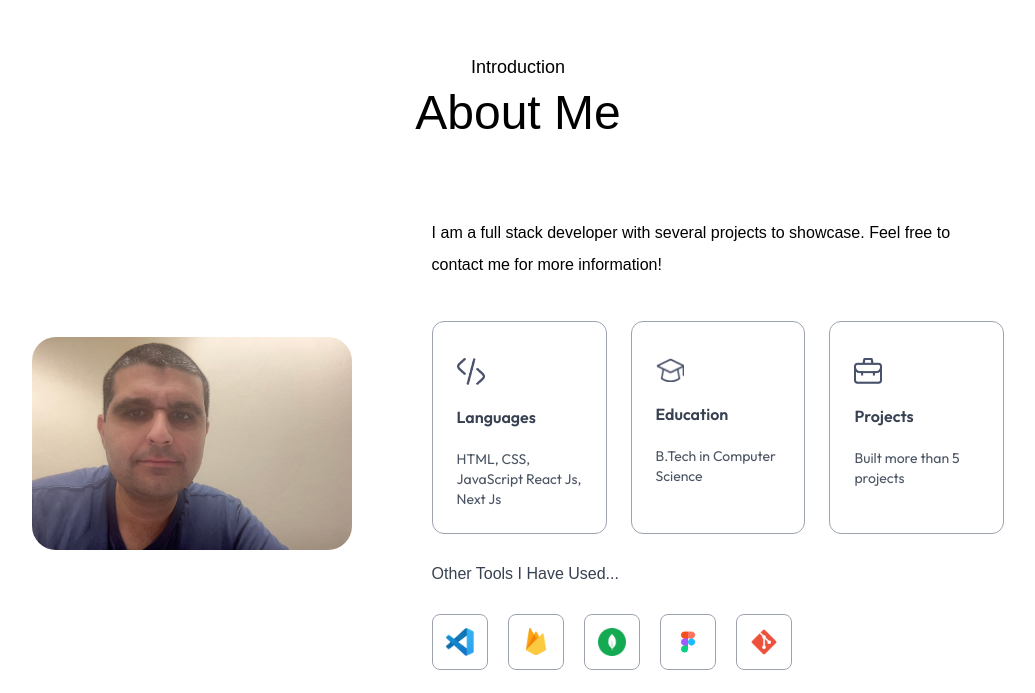
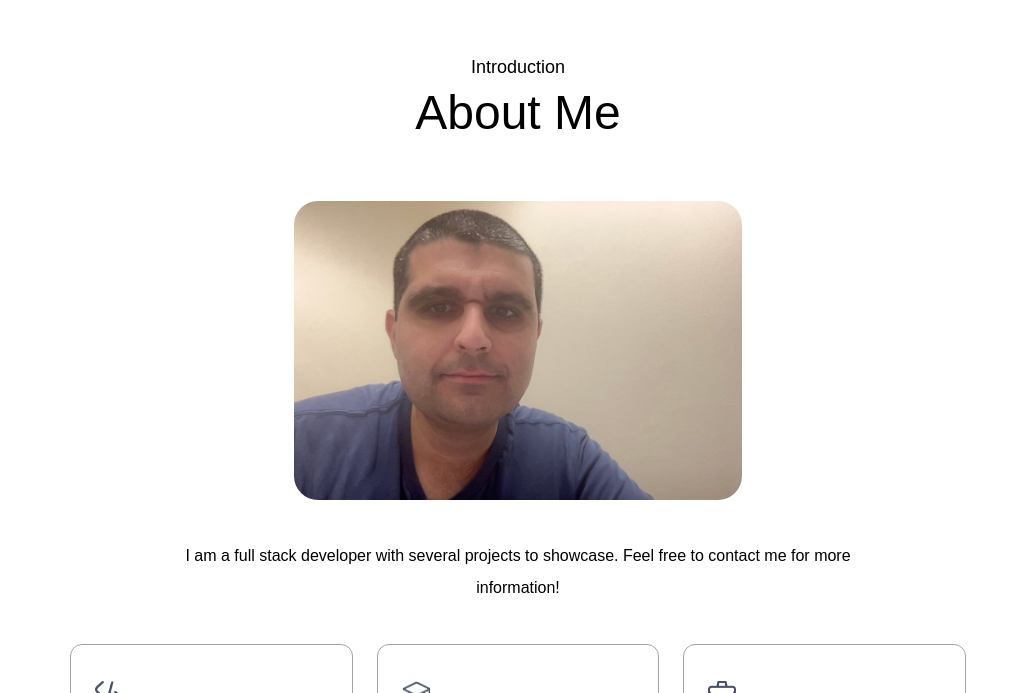
Before and after one commit to fcuello1223/portfolio, a Next.js app: page / in a window 1280 px wide. Shown: the part 787-1480 px from the top of the page, without its empty margins (122-1157 px from the left). Built offline with nearby package versions, Linux system fonts and the light colour scheme; a web font is replaced by a local one.

Commit message:
Re-Designed The About Section

```diff
--- a/app/components/About.jsx
+++ b/app/components/About.jsx
@@ -2,73 +2,36 @@ import React from "react";
 import Image from "next/image";
 import { motion } from "motion/react";
 
-import { assets, infoList, toolsData } from "@/assets/assets";
+import { assets, infoList } from "@/assets/assets";
 
 const About = ({ isDarkMode }) => {
   return (
     <motion.div
-      className="w-full px-[12%] py-10 scroll-mt-20"
+      className="w-full px-[12%] py-10 scroll-mt-20 text-center"
       id="about"
       initial={{ opacity: 0 }}
       whileInView={{ opacity: 1 }}
       transition={{ duration: 1 }}
     >
-      <motion.h4
-        className="text-center mb-2 text-lg font-Ovo"
-        initial={{ opacity: 0, y: -20 }}
-        whileInView={{ opacity: 1, y: 0 }}
-        transition={{ duration: 0.5, delay: 0.3 }}
-      >
-        Introduction
-      </motion.h4>
-      <motion.h2
-        className="text-center text-5xl font-Ovo"
-        initial={{ opacity: 0, y: -20 }}
-        whileInView={{ opacity: 1, y: 0 }}
-        transition={{ duration: 0.5, delay: 0.5 }}
-      >
-        About Me
-      </motion.h2>
-      <motion.div
-        className="flex flex-col lg:flex-row items-center gap-20 my-20"
-        initial={{ opacity: 0 }}
-        whileInView={{ opacity: 1 }}
-        transition={{ duration: 0.8 }}
-      >
-        <motion.div
-          className="w-64 sm:w-80 rounded-3xl max-w-none"
-          initial={{ opacity: 0, scale: 0.9 }}
-          whileInView={{ opacity: 1, scale: 1 }}
-          transition={{ duration: 0.6 }}
-        >
+      <motion.h4 className="mb-2 text-lg font-Ovo">Introduction</motion.h4>
+      <motion.h2 className="text-5xl font-Ovo">About Me</motion.h2>
+      <motion.div className="flex flex-col items-center gap-10 my-16 max-w-4xl mx-auto">
+        <motion.div className="w-full sm:w-[60%] max-w-md mx-auto rounded-3xl">
           <Image
             src={assets.my_pic}
             alt="user"
-            className="w-full rounded-3xl"
+            className="w-full h-auto rounded-3xl"
           />
         </motion.div>
-        <motion.div
-          className="flex-1"
-          initial={{ opacity: 0 }}
-          whileInView={{ opacity: 1 }}
-          transition={{ duration: 0.6, delay: 0.8 }}
-        >
-          <p className="mb-10 max-w-2xl font-Ovo">
+        <motion.p className="max-w-2xl mx-auto font-Ovo">
           I am a full stack developer with several projects to showcase. Feel
           free to contact me for more information!
-          </p>
-          <motion.ul
-            className="grid grid-cols-1 sm:grid-cols-3 gap-6 max-w-2xl"
-            initial={{opacity: 0}}
-            whileInView={{ opacity: 1 }}
-            transition={{ duration: 0.8, delay: 1 }}
-          >
-            {infoList.map(({ icon, iconDark, title, description }, index) => {
-              return (
+        </motion.p>
+        <motion.ul className="grid grid-cols-1 sm:grid-cols-2 lg:grid-cols-3 gap-6 max-w-4xl mx-auto">
+          {infoList.map(({ icon, iconDark, title, description }, index) => (
             <motion.li
               key={index}
               className="border-[0.5px] border-gray-400 rounded-xl p-6 cursor-pointer hover:bg-lightHover hover:-translate-y-1 duration-500 hover:shadow-black dark:border-white dark:hover:shadow-white dark:hover:bg-darkHover/50"
-                  whileHover={{ scale: 1.05 }}
             >
               <Image
                 src={isDarkMode ? iconDark : icon}
@@ -82,36 +45,8 @@ const About = ({ isDarkMode }) => {
                 {description}
               </p>
             </motion.li>
-              );
-            })}
+          ))}
         </motion.ul>
-          <motion.h4
-            className="my-6 text-gray-700 font-Ovo dark:text-white/80"
-            initial={{ opacity: 0, y: 20 }}
-            whileInView={{ opacity: 1, y: 0 }}
-            transition={{ duration: 0.8 }}
-          >
-            Other Tools I Have Used...
-          </motion.h4>
-          <motion.ul
-            className="flex items-center gap-3 sm:gap-5"
-            initial={{ opacity: 0 }}
-            whileInView={{ opacity: 1 }}
-            transition={{ duration: 0.6, delay: 1.5 }}
-          >
-            {toolsData.map((tool, index) => {
-              return (
-                <motion.li
-                  key={index}
-                  className="flex items-center justify-center w-12 sm:w-14 aspect-square border border-gray-400 rounded-lg cursor-pointer hover:-translate-y-1 duration-500"
-                  whileHover={{ scale: 1.1 }}
-                >
-                  <Image src={tool} alt="Tool" className="w-5 sm:w-7" />
-                </motion.li>
-              );
-            })}
-          </motion.ul>
-        </motion.div>
       </motion.div>
     </motion.div>
   );
--- a/app/components/Contact.jsx
+++ b/app/components/Contact.jsx
@@ -1,7 +1,7 @@
 import React, { useState } from "react";
 import { motion } from "motion/react";
 
-const Contact = ({ isDarkMode }) => {
+const Contact = () => {
   const [result, setResult] = useState("");
 
   const onSubmit = async (event) => {
--- a/app/components/Header.jsx
+++ b/app/components/Header.jsx
@@ -4,7 +4,7 @@ import { motion } from "motion/react";
 
 import { assets } from "@/assets/assets";
 
-const Header = ({ isDarkMode }) => {
+const Header = () => {
   return (
     <div className="w-11/12 max-w-3xl text-center mx-auto h-screen flex flex-col items-center justify-center gap-4">
       <motion.div
--- a/app/components/Services.jsx
+++ b/app/components/Services.jsx
@@ -3,7 +3,7 @@ import { motion } from "motion/react";
 
 import { serviceData } from "@/assets/assets";
 
-const Services = ({ isDarkMode }) => {
+const Services = () => {
   return (
     <motion.div
       id="services"
--- a/app/components/Works.jsx
+++ b/app/components/Works.jsx
@@ -4,7 +4,7 @@ import { motion } from 'motion/react';
 import { assets, workData } from "@/assets/assets";
 import Image from "next/image";
 
-const Works = ({ isDarkMode }) => {
+const Works = () => {
   return (
     <motion.div
       id="works"
```
Lines whose indentation alone changed are shown as unchanged.
